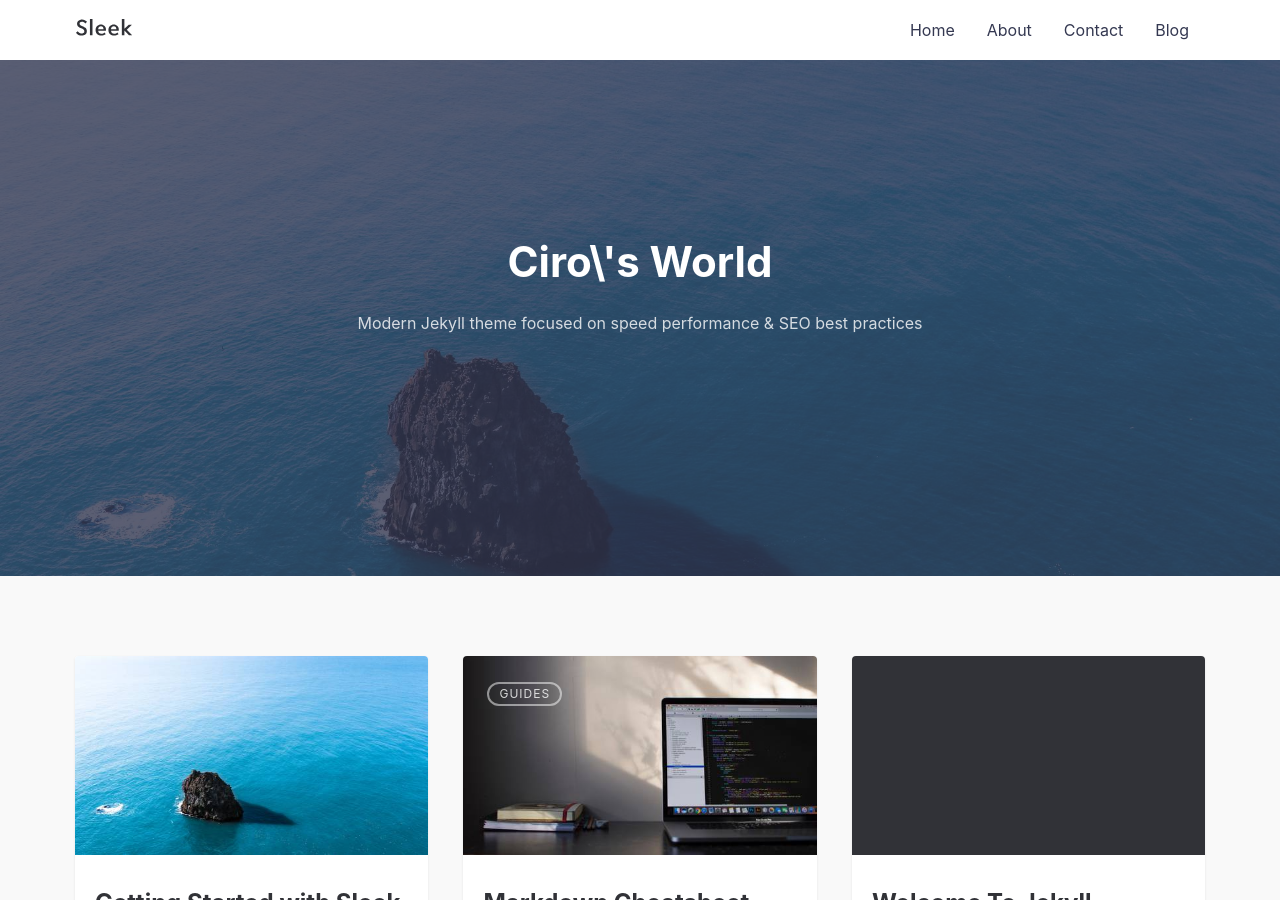
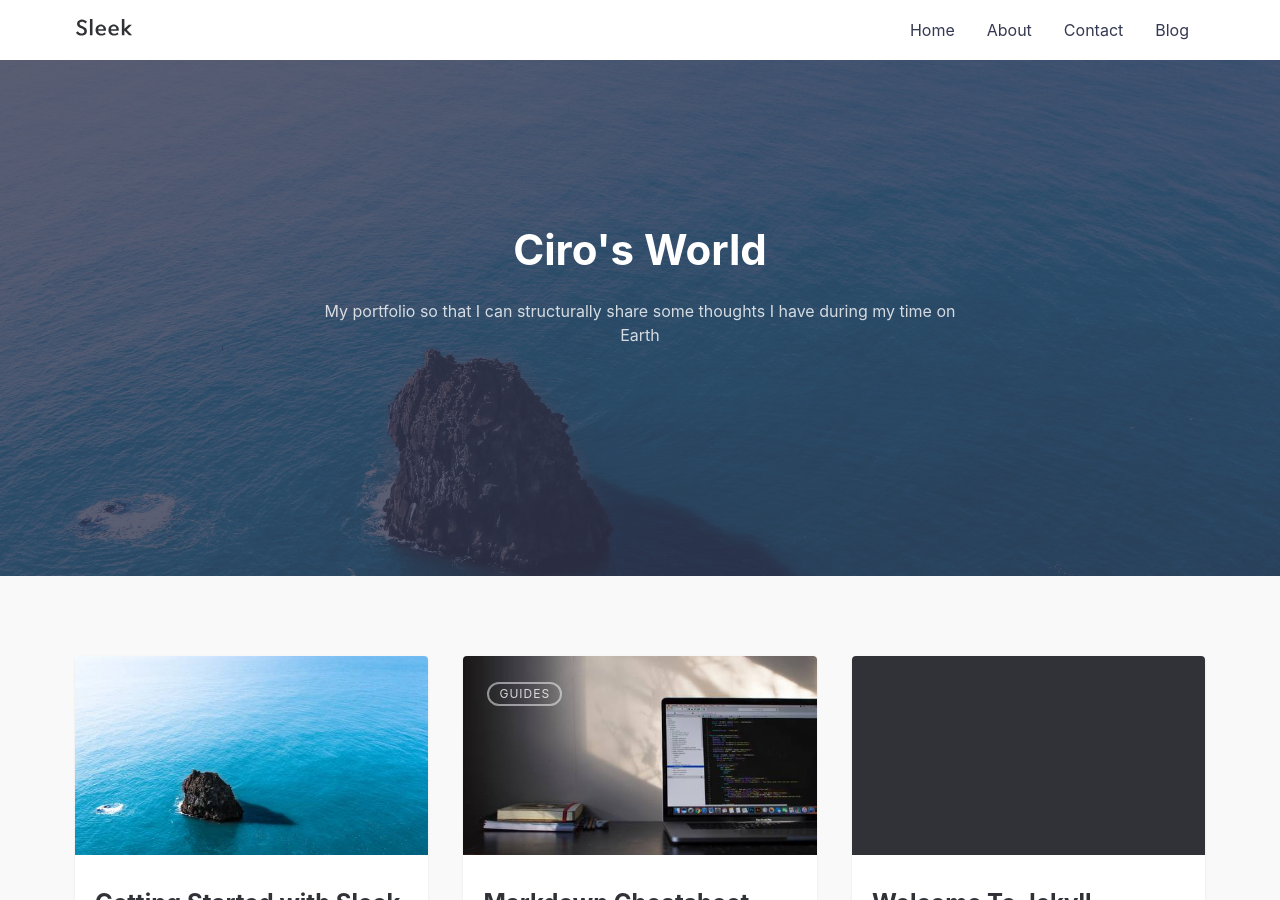
Before and after one commit to Cirokun/cirokun.github.io, a Jekyll site: the page built from index.md, in a window 1280 px wide and 900 px high. Built offline with Jekyll 4.4.1, drawn with Linux system fonts in a browser that asks for light colours; some of the changed text lies outside the part shown.

Commit message:
Update site title and tagline in configuration

```diff
--- a/_config.yml
+++ b/_config.yml
@@ -1,5 +1,5 @@
 # SITE CONFIGURATION
-title: Ciro\'s World # your site title
+title: Ciro's World # your site title
 author: Ciro Higashi # You :P
 description: > # Meta description of Homepage
   Write an awesome description for your new site here. You can edit this
@@ -23,7 +23,7 @@ navigation: # Navigation links
   - {name: 'Blog', link: '/blog'}
 
 tagline: >
-  Modern Jekyll theme focused on speed performance &amp; SEO best practices
+  My portfolio so that I can structurally share some thoughts I have during my time on Earth
 
 hero_img: posts/sleek_lg.jpg # Main background image: use the path from /assets/img/ => This will output /assets/img/posts/sleek_lg.jpg
 
```
